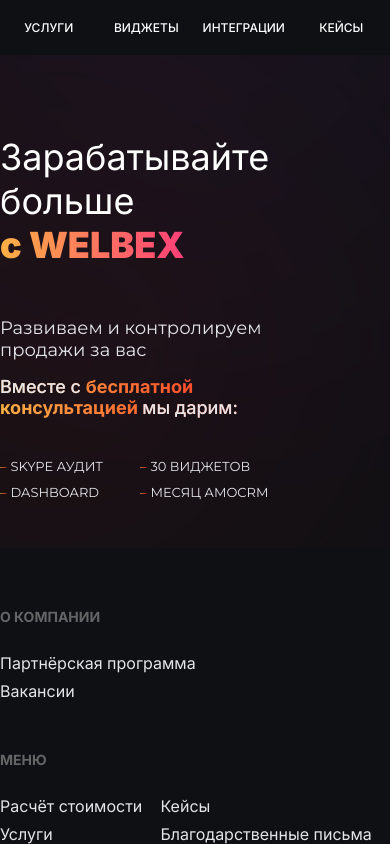
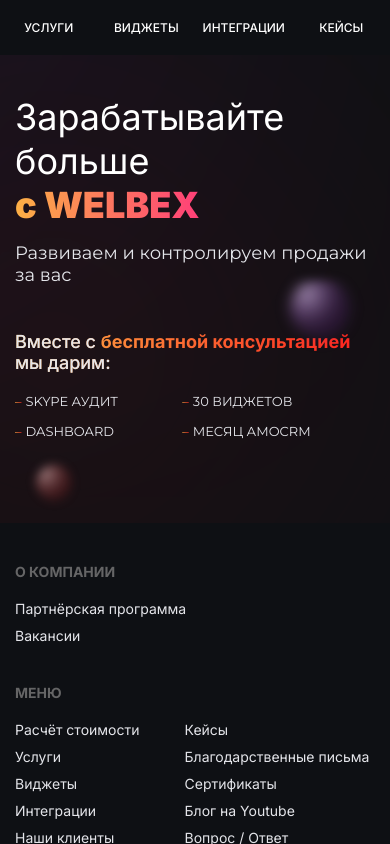
Before and after one commit to Wanashka/adaptive-site-layout-test-, a React (Create React App) app: page / in a window 390 px wide. Built offline with nearby package versions, Linux system fonts and the light colour scheme.

Commit message:
Mobile and desktop versions of the website are ready.

```diff
--- a/src/App.module.css
+++ b/src/App.module.css
@@ -1,6 +1,9 @@
-.container {
+.body {
     margin: 0;
     padding: 0;
+}
+
+.container {
     color: white;
     height: 100vh;
     background-image: url(sourse/image/background/redLight.svg), url(sourse/image/background/purpleLight.svg);
@@ -9,6 +12,7 @@
     overflow: auto;
     font-family: 'Inter', sans-serif;
     background-color: #0E1014;
+    overflow-x: hidden;
 }
 
 .svgContainer {
@@ -35,7 +39,7 @@
 
 .header {
     padding-top: 50px;
-    margin: 0 auto 80px;
+    margin: 0 auto 90px;
     max-width: 1140px;
     width: 100%;
     height: 73px;
@@ -79,8 +83,6 @@
 
 .numberPhone {
     padding-right: 40px;
-    /*display: block;*/
-    /*margin-left: auto;*/
     min-width: 150px;
     width: 100%;
     text-decoration: none;
@@ -110,6 +112,10 @@
     display: flex;
 }
 
+.footer > div {
+    width: 100%;
+}
+
 .footerTitle {
     margin-top: 50px;
     margin-bottom: 20px;
@@ -123,6 +129,7 @@
     display: flex;
     flex-flow: column wrap;
     margin-right: 10px;
+
 }
 
 .blockFooter a {
@@ -143,13 +150,23 @@
     margin-left: auto;
 }
 
-.menuBlock {
-    margin: 0 auto;
+.blockMenuList {
+    min-height: 140px;
+    width: 450px;
+    flex-flow: row nowrap;
 }
 
-.blockMenuList {
-    height: 140px;
-    width: 450px;
+.blockMenuList a {
+    display: block;
+}
+
+.blockMenu1 {
+    display: block;
+    margin-right: 50px;
+}
+
+.blockMenu2 {
+    display: block;
 }
 
 .socialNetworkList {
@@ -178,18 +195,19 @@
     text-decoration: underline;
 }
 
+.confidentiality .privacyPolicy {
+    text-decoration: underline;
+}
+
 .content {
     flex: 1 0 auto;
     max-width: 1140px;
-    width: 100%;
-    margin: 0 auto 20px;
+    margin: 0 auto;
     display: flex;
 }
 
 .contentLeft {
-    width: 50%;
     margin-right: auto;
-    /*border: 1px red solid;*/
 }
 
 .profitMore {
@@ -219,11 +237,9 @@
 }
 
 .contentRight {
-    width: 50%;
     margin-left: auto;
     height: 100%;
     text-align: right;
-    /*border: 1px red solid;*/
 }
 
 .whatWeGive {
@@ -252,18 +268,15 @@
 
 .giftBlock {
     height: 250px;
-    margin-left: auto;
     margin-top: 40px;
-    max-width: 380px;
-    width: 100%;
     display: flex;
     flex-flow: column wrap;
 }
 
 .giftBlockItem {
-    width: 140px;
+    width: auto;
     height: 100px;
-    margin-left: auto;
+    margin-left: 30px;
 }
 
 .titleGiftBlock {
@@ -294,6 +307,8 @@
     font-weight: 400;
     font-size: 16px;
     color: #E4E5EA;
+    margin-left: auto;
+    width: 140px;
 }
 
 .btn {
@@ -307,9 +322,29 @@
     border: none;
 }
 
-@media screen and (max-width: 840px) {
-    .svgContainer {
+@media screen and (max-width: 820px) {
+    .container {
+        background-color: #0E1014;
+        background-position: left center, right top;
+    }
+
+    .purpleBall {
+        position: absolute;
+        top: 280px;
+        right: 80px;
+        filter: blur(5px);
+    }
+
+    .redBallSmall {
         display: none;
+    }
+
+    .redBallBig {
+        position: absolute;
+        left: 30px;
+        top: 460px;
+        width: 50px;
+        filter: blur(5px);
     }
 
     .header {
@@ -317,6 +352,7 @@
         height: 55px;
         padding-top: 0;
         align-items: center;
+        margin: 0 auto 40px;
     }
 
     .blockLogo {
@@ -342,33 +378,42 @@
     }
 
     .content {
-        /*width: 100%;*/
         display: block;
-        /*margin-left: 15px;*/
+        max-width: 480px;
     }
 
     .contentLeft {
-        width: 100%;
+        margin-right: 15px;
+        margin-left: 15px;
     }
 
-    .profitMore{
+    .profitMore {
         width: 100%;
         font-weight: 400;
         font-size: 36px;
     }
-    .nameCompany{
+
+    .nameCompany {
         font-size: 36px;
     }
 
+    .whatWeDo {
+        width: 100%;
+        margin-top: 15px;
+    }
+
     .contentRight {
-        width: 100%;
-        margin-left: 0;
         text-align: left;
+        margin-right: 15px;
+        margin-left: 15px;
     }
 
     .whatWeGive {
+        margin-top: 45px;
+        margin-bottom: 20px;
         margin-right: auto;
         text-align: left;
+        width: 100%;
     }
 
     .gradientText {
@@ -376,14 +421,14 @@
     }
 
     .giftBlock {
-        margin-left: 0;
+        margin: 0 auto 60px;
         height: 70px;
-        width: 280px;
+        width: 100%;
     }
 
     .giftBlockItem {
         margin-left: 0;
-        margin-bottom: 10px;
+        margin-bottom: 14px;
         height: auto;
     }
 
@@ -427,29 +472,55 @@
     }
 
     .footer {
-        width: 100%;
         display: block;
         background-color: #0E1014;
         height: auto;
-        padding-top: 10px;
-        /*margin: auto 0;*/
+        padding-top: 40px;
+    }
+
+    .footerTitle {
+        margin-top: 0;
+        margin-bottom: 20px;
+    }
+
+    .footer > div {
+        max-width: 480px;
+        border-left: 15px solid transparent;
+        border-right: 15px solid transparent;
+        margin: 0 auto;
+        padding-bottom: 30px;
     }
 
     .blockFooter a {
-        word-wrap: break-word;
-    }
-
-    .menuBlock {
-        width: 100%;
-        /*border: 1px red solid;*/
+        font-size: 14px;
+        margin-top: 0;
+        margin-bottom: 10px;
     }
 
     .blockMenuList {
         width: 100%;
     }
 
+    .blockMenu1 {
+        margin-right: 45px;
+    }
+
     .contactBlock {
-        /*margin-left: 0;*/
         text-align: left;
     }
+
+    .socialNetworkList {
+        margin-top: 0;
+        margin-bottom: 10px;
+    }
+
+    .socialNetwork {
+        margin-left: 0;
+        margin-right: 10px;
+    }
+
+    .confidentiality {
+        margin-top: 50px;
+        padding-bottom: 20px;
+    }
 }
--- a/src/App.tsx
+++ b/src/App.tsx
@@ -80,18 +80,20 @@
                 <div className={styles.menuBlock}>
                     <div className={styles.footerTitle}>МЕНЮ</div>
                     <div className={`${styles.blockFooter} ${styles.blockMenuList}`}>
+                        <div className={styles.blockMenu1}>
                             <a href={""}>Расчёт стоимости</a>
                             <a href={""}>Услуги</a>
                             <a href={""}>Виджеты</a>
                             <a href={""}>Интеграции</a>
                             <a href={""}>Наши клиенты</a>
-
+                        </div>
+                        <div className={styles.blockMenu2}>
                             <a href={""}>Кейсы</a>
                             <a href={""}>Благодарственные письма</a>
                             <a href={""}>Сертификаты</a>
                             <a href={""}>Блог на Youtube</a>
                             <a href={""}>Вопрос / Ответ</a>
-
+                        </div>
                     </div>
                 </div>
                 <div className={styles.contactBlock}>
@@ -107,7 +109,7 @@
                     </div>
                     <div className={styles.confidentiality}>
                         <div><a href={""}>©WELBEX 2022. Все права защищены.</a></div>
-                        <div><a href={""}>Политика конфиденциальности</a></div>
+                        <div><a href={""} className={styles.privacyPolicy}>Политика конфиденциальности</a></div>
                     </div>
                 </div>
 
```
Lines whose indentation alone changed are shown as unchanged.
